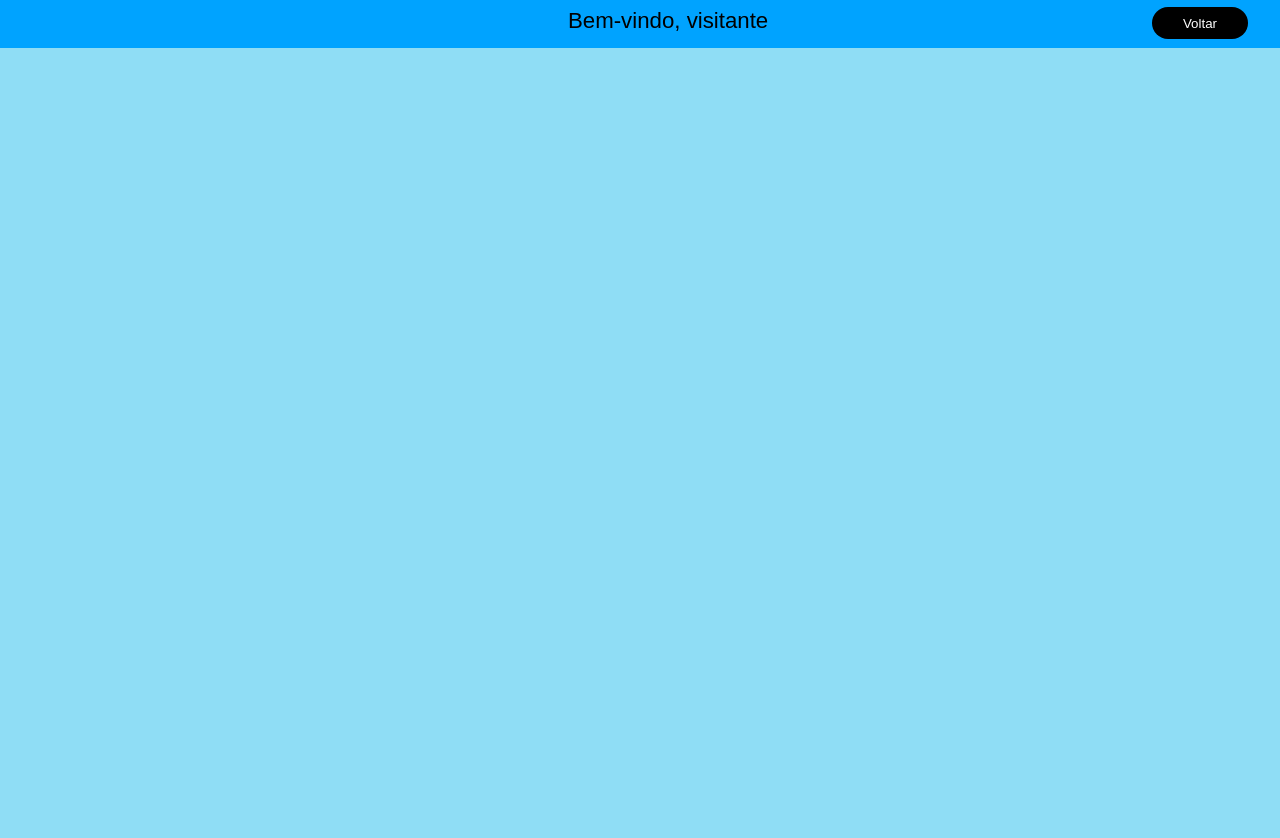
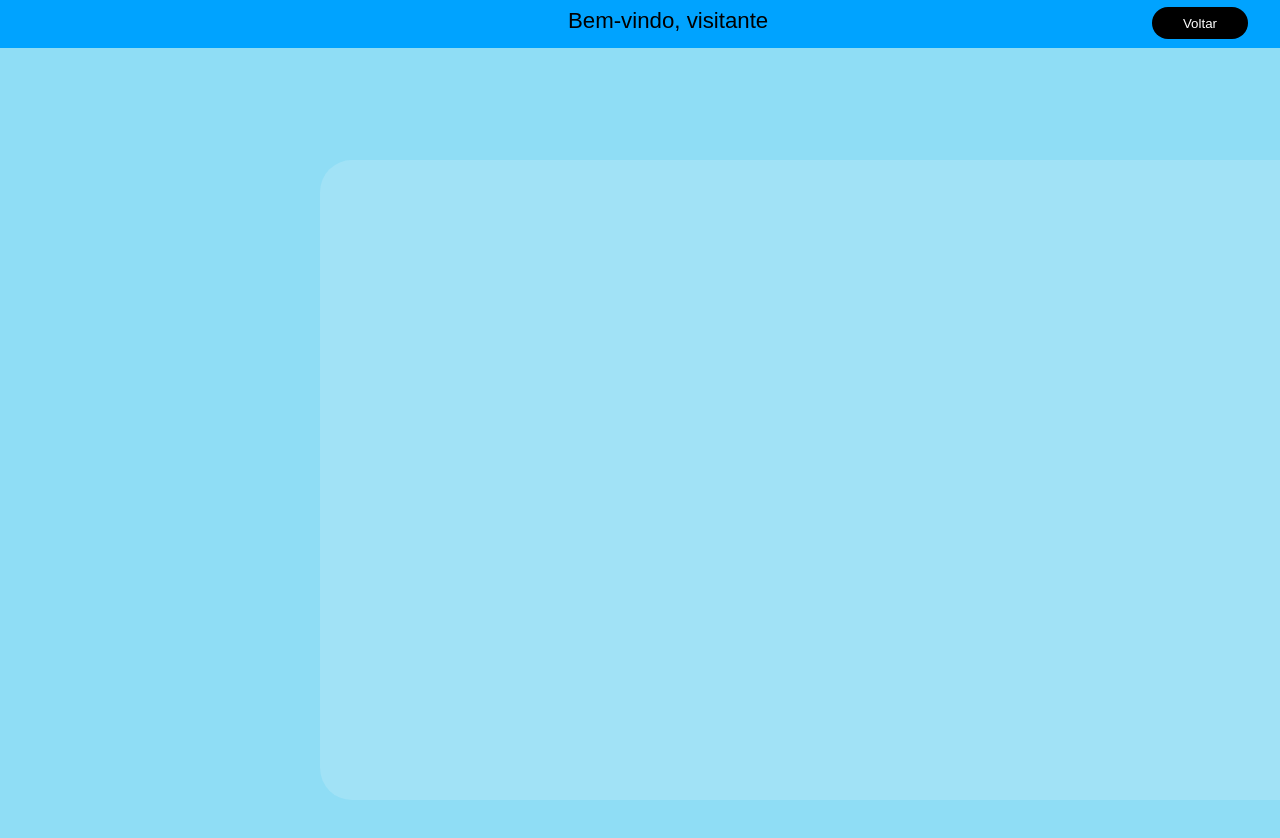
Before and after one commit to lucianogomes02/login-vue-app, a Vue app: page /usuario in a window 1280 px wide. Shown: the top 838 px of the page. Built offline with nearby package versions, Linux system fonts and the light colour scheme; a web font is replaced by a local one.

Commit message:
feat(src/components/UsuarioView.vue): adiciona seção de informações do usuário logado à UsuarioView

```diff
--- a/src/views/UsuarioView.vue
+++ b/src/views/UsuarioView.vue
@@ -1,17 +1,20 @@
 <template>
-    <main class="container__usuario">
-        <Cabecalho></Cabecalho>
-    </main>
+  <main class="container__usuario">
+    <Cabecalho></Cabecalho>
+    <section class="usuario">
+      <div class="informacoes__do__usuario"></div>
+    </section>
+  </main>
 </template>
 
 <script lang="ts">
-import { defineComponent } from 'vue';
+import { defineComponent } from "vue";
 import Cabecalho from "../components/Cabecalho.vue";
 
 export default defineComponent({
-    name: "UsuarioView",
-    components: { Cabecalho },
-})
+  name: "UsuarioView",
+  components: { Cabecalho },
+});
 </script>
 
 <style scoped>
@@ -22,4 +25,17 @@ export default defineComponent({
   margin: -8px;
 }
 
+.usuario {
+  padding: 10rem;
+  display: flex;
+  flex-direction: column-reverse;
+  align-items: center;
+}
+
+.informacoes__do__usuario {
+  background-color: #b3e7f77c;
+  width: 80rem;
+  height: 40rem;
+  border-radius: 2rem;
+}
 </style>
```
